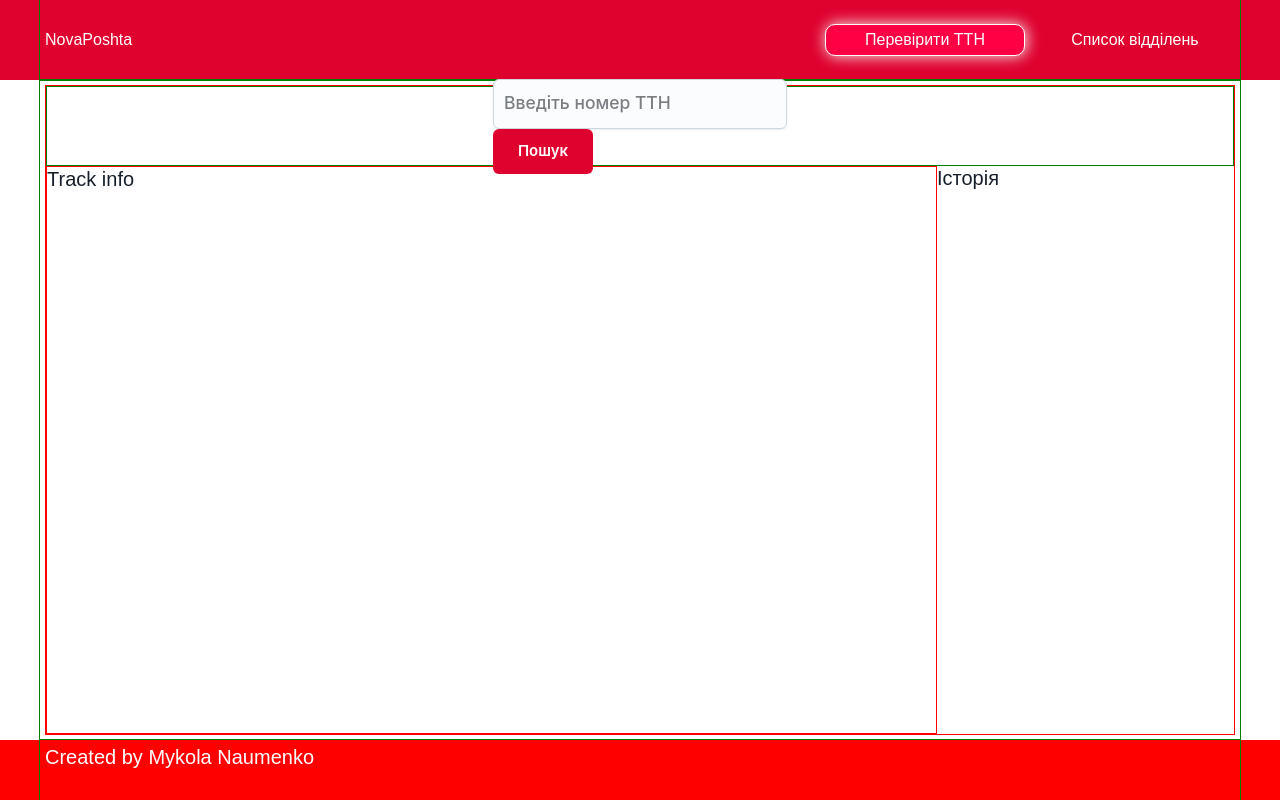
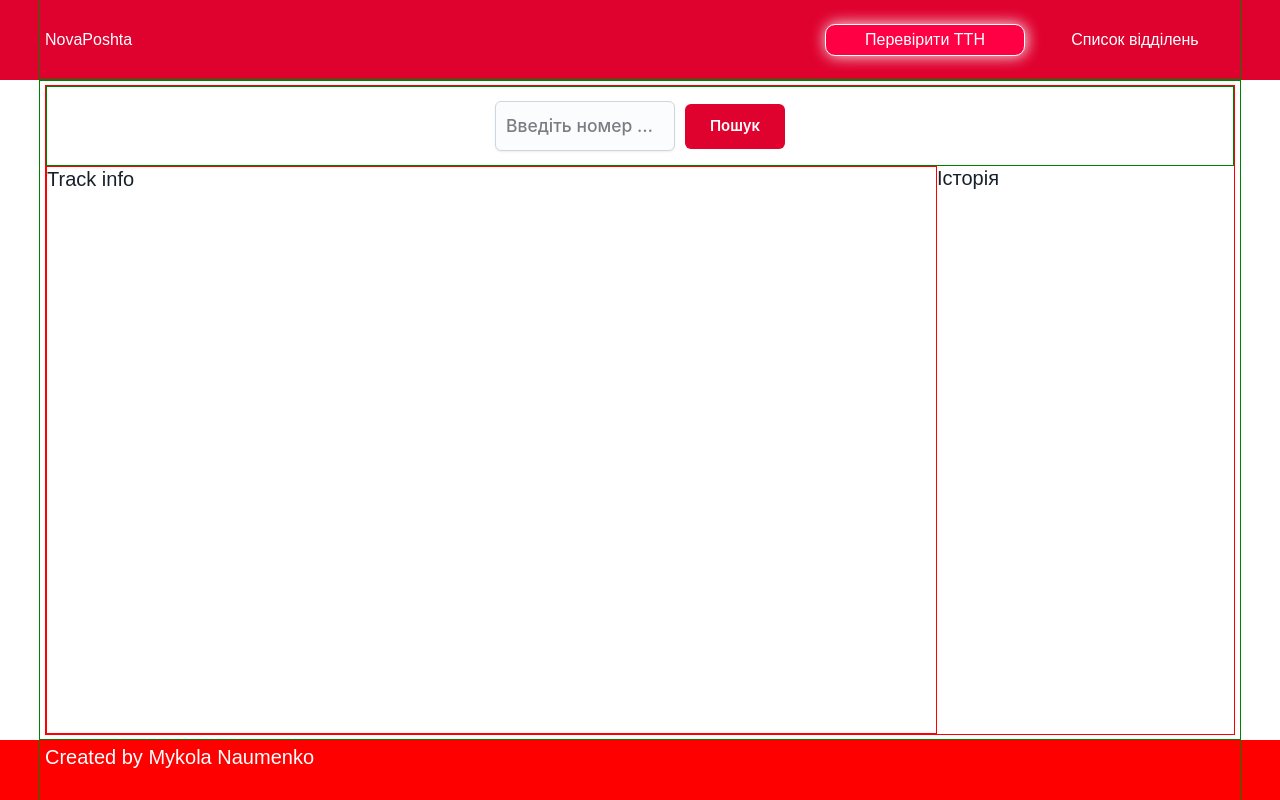
Before and after one commit to NNaumenko83/nova-poshta-test-task, a React (Vite) app: page / in a window 1280 px wide. Built offline with nearby package versions, Linux system fonts and the light colour scheme.

Commit message:
ADD: validation for input

```diff
--- a/src/components/Input/Input.tsx
+++ b/src/components/Input/Input.tsx
@@ -19,7 +19,7 @@ const FocusOutlineInput: React.FC<FocusOutlineInputProps> = ({ onChange, placeho
 			value={value}
 			size="sm"
 			sx={{
-				width: "100%",
+				width: "180px",
 				height: "50px",
 				"&::before": {
 					border: `1.5px  solid ${theme.colors.secondBackGround}`,
--- a/src/components/TrackForm/TrackForm.styled.ts
+++ b/src/components/TrackForm/TrackForm.styled.ts
@@ -11,3 +11,10 @@ export const FormWrapper = styled.div`
 		grid-area: 1 / 1 / 2 / 3;
 	}
 `;
+
+export const Form = styled.form`
+	display: flex;
+	gap: 10px;
+	justify-content: conter;
+	align-items: center;
+`;
--- a/src/components/TrackForm/TrackForm.tsx
+++ b/src/components/TrackForm/TrackForm.tsx
@@ -1,5 +1,5 @@
 import React, { useState } from "react";
-import { FormWrapper } from "./TrackForm.styled";
+import { Form, FormWrapper } from "./TrackForm.styled";
 import { ButtonStyled } from "../Button/Button";
 import FocusOutlineInput from "../Input/Input";
 
@@ -7,8 +7,7 @@ export const TrackForm: React.FC = () => {
 	const [ttnNumber, setTtnNumber] = useState("");
 
 	const handleChange = (e: React.ChangeEvent<HTMLInputElement>) => {
-		// Валідація: зберігаємо тільки цифри
-		const value = e.target.value.replace(/[^\d]/g, "");
+		const value = e.target.value.replace(/[^\d]/g, "").slice(0, 14);
 		setTtnNumber(value);
 	};
 
@@ -18,11 +17,11 @@ export const TrackForm: React.FC = () => {
 
 	return (
 		<FormWrapper>
-			<form onSubmit={handleSubmit} style={{ padding: "10px" }}>
+			<Form onSubmit={handleSubmit}>
 				<FocusOutlineInput value={ttnNumber} onChange={handleChange} placeholder="Введіть номер ТТН" />
 
 				<ButtonStyled type="submit">Пошук</ButtonStyled>
-			</form>
+			</Form>
 		</FormWrapper>
 	);
 };
```
